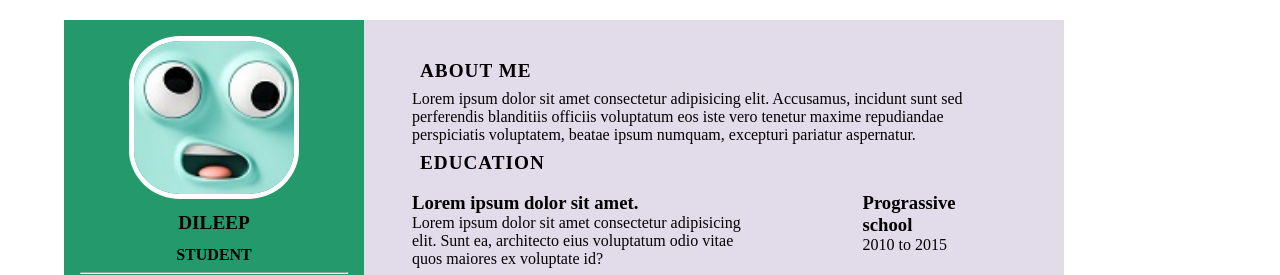
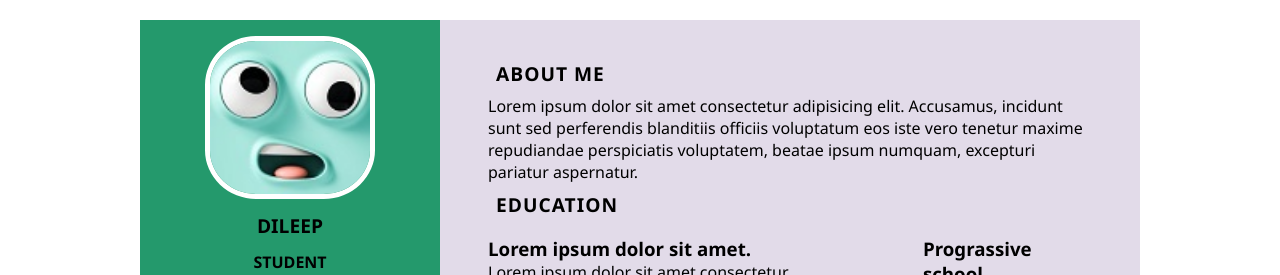
Before and after one commit to Dileepjatav/responsive_Resume, a plain HTML site: page index.html in a window 1280 px wide. Shown: the top 275 px of the page. Drawn offline with Linux system fonts and the light colour scheme.

Commit message:
Update stylesheet.css

```diff
--- a/stylesheet.css
+++ b/stylesheet.css
@@ -3,13 +3,19 @@
     padding: 0%;
     margin: 0%;
     list-style: none;
+    font-family:'Segoe UI', Tahoma, Geneva, Verdana, sans-serif;
+}
+body{
+    display: block;
 }
 .main-content{
     display: grid;
     min-height: 1000px;
     margin: 20px auto;
     grid-template-columns: 300px 700px;
+    justify-content: center;
     width: 90%;
+
 
 
 }
```
